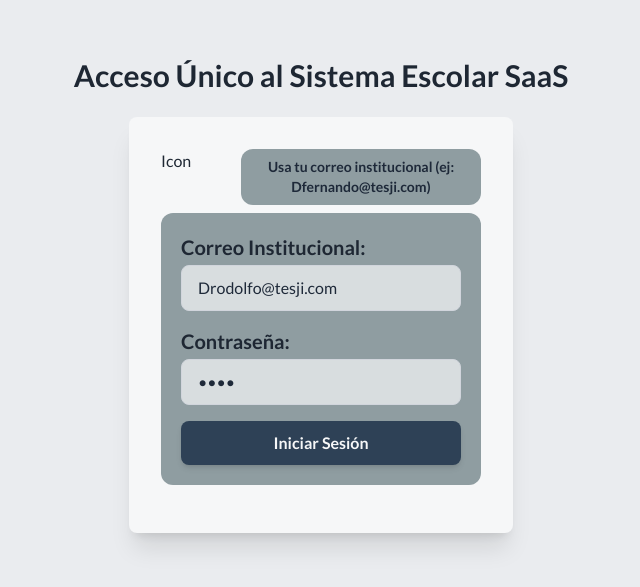
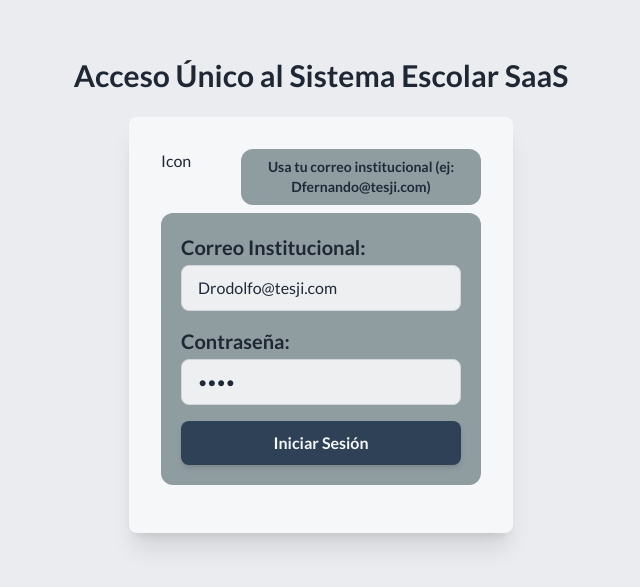
Before and after one commit to LuisJoseCastro/Sistema-Control-Esdcolar, a React (Vite) app in the folder Control-Escolar-Front/: page /login in a window 1280 px wide. Shown: the part 105-692 px from the top of the page, without its empty margins (319-959 px from the left). Built offline with nearby package versions, Linux system fonts and the light colour scheme.

Commit message:
UPDATE: Se actualizo el archivo 'Input.tsx' (una pequeña corrección en el color de fondo).

```diff
--- a/Control-Escolar-Front/src/components/ui/Input.tsx
+++ b/Control-Escolar-Front/src/components/ui/Input.tsx
@@ -52,7 +52,7 @@ const Input: React.FC<InputProps> = ({
   }
 
   const inputBaseClasses = `
-    w-full py-2.5 px-4 bg-grayLight-200 border border-gray-300 rounded-lg text-gray-800
+    w-full py-2.5 px-4 bg-grayLight-100 border border-gray-300 rounded-lg text-gray-800
     focus:border-gray-200 focus:ring-1 focus:ring-gray-300
     transition duration-150 placeholder:text-gray-500
   `;
```
